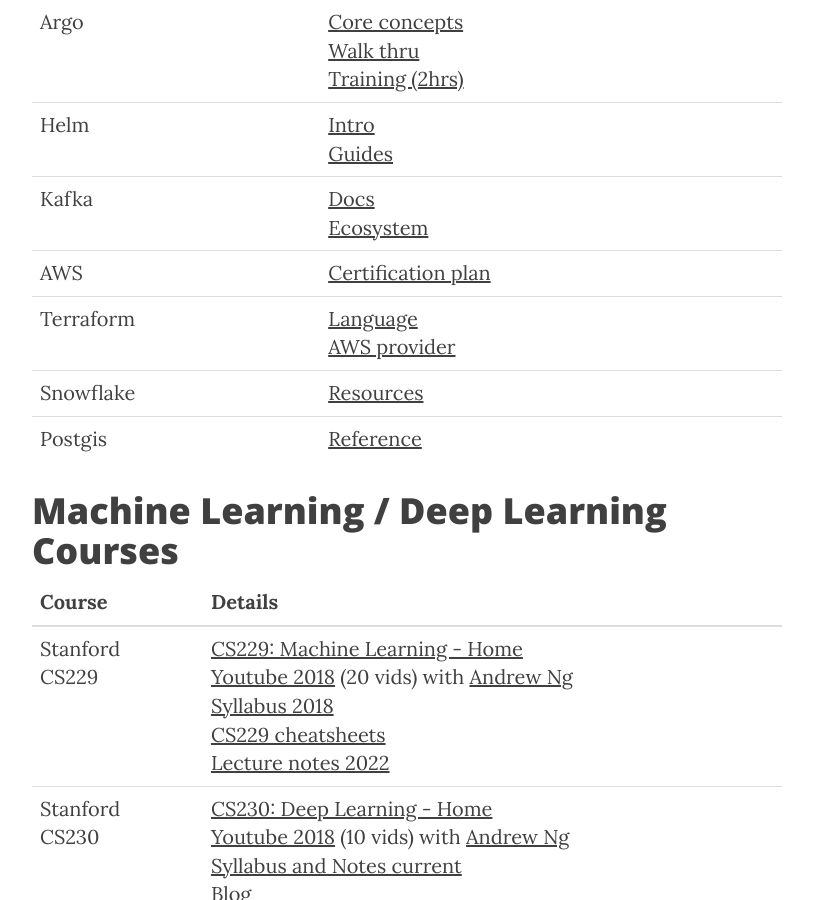
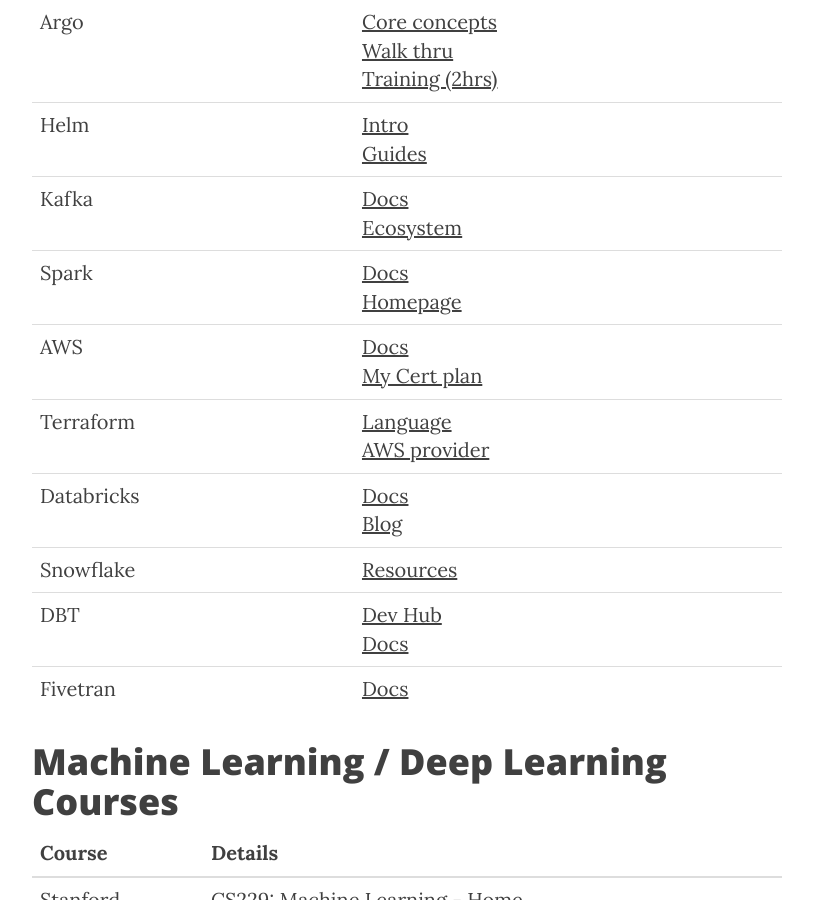
Before and after one commit to dylanhogg/dylanhogg.github.io, a Jekyll site: the page built from study.md, in a window 1280 px wide and 900 px high, scrolled down 2624 px. Shown: the whole window, without its empty margins (233-1046 px from the left). Built offline with Jekyll 4.4.1, drawn with Linux system fonts in a browser that asks for light colours; nearby versions of some CDN libraries.

Commit message:
Study updates.

```diff
--- a/study.md
+++ b/study.md
@@ -45,18 +45,21 @@ header-img: "img/apps-bg.jpg"
 <a name="engineering"></a>
 # Systems / Data Engineering
 
-| Project   | Details                                                                                                                                                                                                                               |
-|-----------|---------------------------------------------------------------------------------------------------------------------------------------------------------------------------------------------------------------------------------------|
-| K8s       | [Concepts](https://kubernetes.io/docs/concepts/) <br />[Tasks](https://kubernetes.io/docs/tasks/) <br />[Tutorials](https://kubernetes.io/docs/tutorials/) <br />[Kube Academy](https://kube.academy/courses)                         |
-| Docker    | [Guides](https://docs.docker.com/get-started/) <br />[cli](https://docs.docker.com/engine/reference/commandline/cli/) <br />[k8s deploy](https://docs.docker.com/get-started/kube-deploy/)                                            |
-| KubeFlow  | [Architecture](https://www.kubeflow.org/docs/started/architecture/) <br />[Pipelines](https://www.kubeflow.org/docs/components/pipelines/introduction/)                                                                               |
-| Argo      | [Core concepts](https://argoproj.github.io/argo-workflows/workflow-concepts/) <br />[Walk thru](https://argoproj.github.io/argo-workflows/walk-through/) <br />[Training (2hrs)](https://argoproj.github.io/argo-workflows/training/) |
-| Helm      | [Intro](https://helm.sh/docs/intro/using_helm/) <br />[Guides](https://helm.sh/docs/howto/)                                                                                                                                           |
-| Kafka     | [Docs](https://kafka.apache.org/documentation/) <br />[Ecosystem](https://cwiki.apache.org/confluence/display/KAFKA/Ecosystem)                                                                                                        |
-| AWS       | [Certification plan](https://docs.google.com/document/d/17D2PPbEKwLEpSmvEr-4eemtfMgjCiT1VmnQ_R2dkMIE/edit#heading=h.hns8txt42qra) <br />[]()                                                                                          |
-| Terraform | [Language](https://www.terraform.io/language) <br />[AWS provider](https://registry.terraform.io/providers/hashicorp/aws/latest/docs)                                                                                                 |
-| Snowflake | [Resources](https://resources.snowflake.com/)                                                                                                                                                                                         |
-| Postgis   | [Reference](https://postgis.net/docs/manual-3.2/reference.html)                                                                                                                                                                       |
+| Project    | Details                                                                                                                                                                                                                               |
+|------------|---------------------------------------------------------------------------------------------------------------------------------------------------------------------------------------------------------------------------------------|
+| K8s        | [Concepts](https://kubernetes.io/docs/concepts/) <br />[Tasks](https://kubernetes.io/docs/tasks/) <br />[Tutorials](https://kubernetes.io/docs/tutorials/) <br />[Kube Academy](https://kube.academy/courses)                         |
+| Docker     | [Guides](https://docs.docker.com/get-started/) <br />[cli](https://docs.docker.com/engine/reference/commandline/cli/) <br />[k8s deploy](https://docs.docker.com/get-started/kube-deploy/)                                            |
+| KubeFlow   | [Architecture](https://www.kubeflow.org/docs/started/architecture/) <br />[Pipelines](https://www.kubeflow.org/docs/components/pipelines/introduction/)                                                                               |
+| Argo       | [Core concepts](https://argoproj.github.io/argo-workflows/workflow-concepts/) <br />[Walk thru](https://argoproj.github.io/argo-workflows/walk-through/) <br />[Training (2hrs)](https://argoproj.github.io/argo-workflows/training/) |
+| Helm       | [Intro](https://helm.sh/docs/intro/using_helm/) <br />[Guides](https://helm.sh/docs/howto/)                                                                                                                                           |
+| Kafka      | [Docs](https://kafka.apache.org/documentation/) <br />[Ecosystem](https://cwiki.apache.org/confluence/display/KAFKA/Ecosystem)                                                                                                        |
+| Spark      | [Docs](https://spark.apache.org/docs/latest/) <br />[Homepage](https://spark.apache.org/)                                                                                                                                             |
+| AWS        | [Docs](https://docs.aws.amazon.com/) <br /> [My Cert plan](https://docs.google.com/document/d/17D2PPbEKwLEpSmvEr-4eemtfMgjCiT1VmnQ_R2dkMIE/edit#heading=h.hns8txt42qra)                                                               |
+| Terraform  | [Language](https://www.terraform.io/language) <br />[AWS provider](https://registry.terraform.io/providers/hashicorp/aws/latest/docs)                                                                                                 |
+| Databricks | [Docs](https://www.databricks.com/databricks-documentation) <br />[Blog](https://www.databricks.com/blog)                                                                                                                             |
+| Snowflake  | [Resources](https://resources.snowflake.com/)                                                                                                                                                                                         |
+| DBT        | [Dev Hub](https://docs.getdbt.com/) <br /> [Docs](https://docs.getdbt.com/docs/introduction)                                                                                                                                          |
+| Fivetran   | [Docs](https://fivetran.com/docs/getting-started)                                                                                                                                                                                     |
 
 
 <a name="ml"></a>
```
